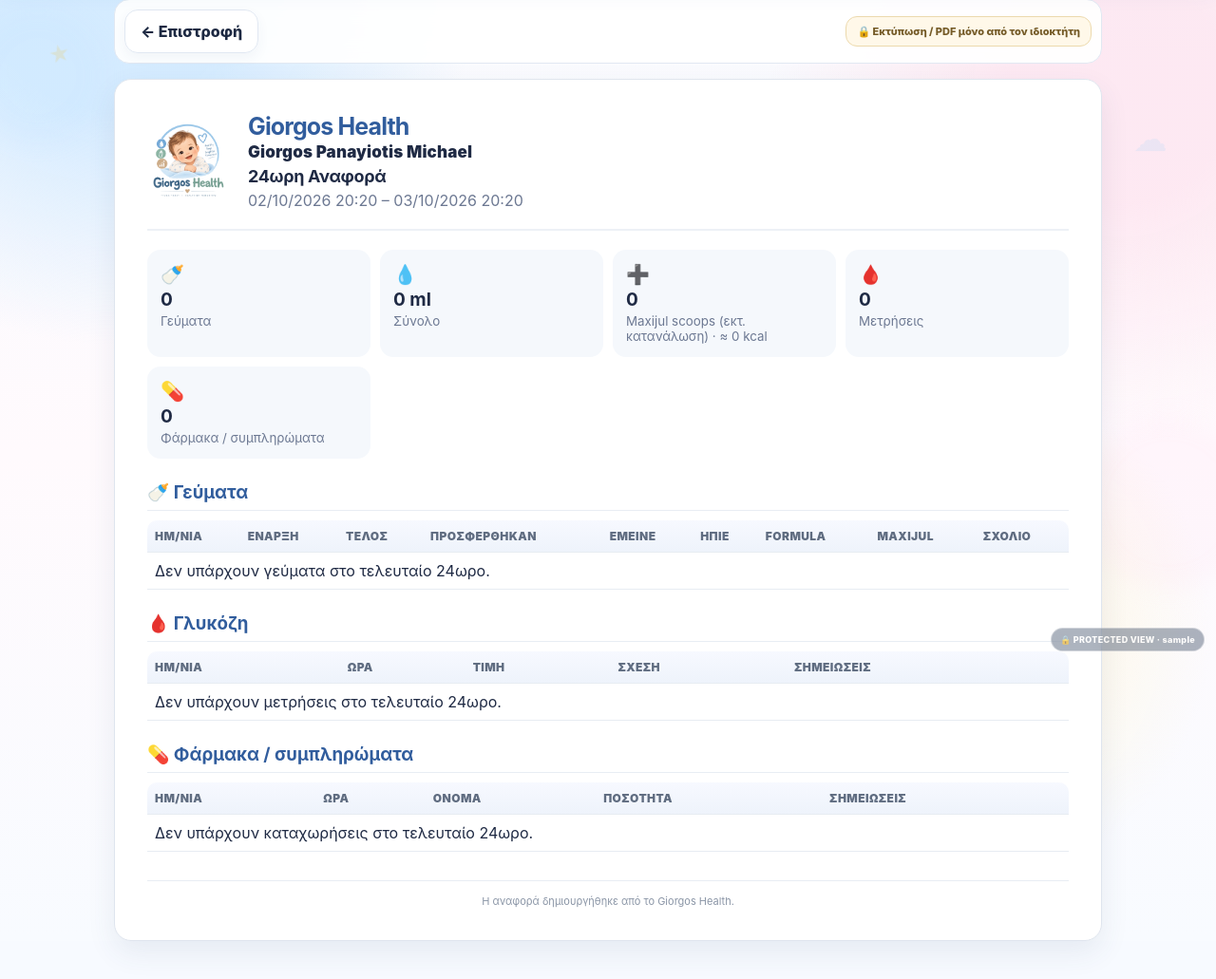
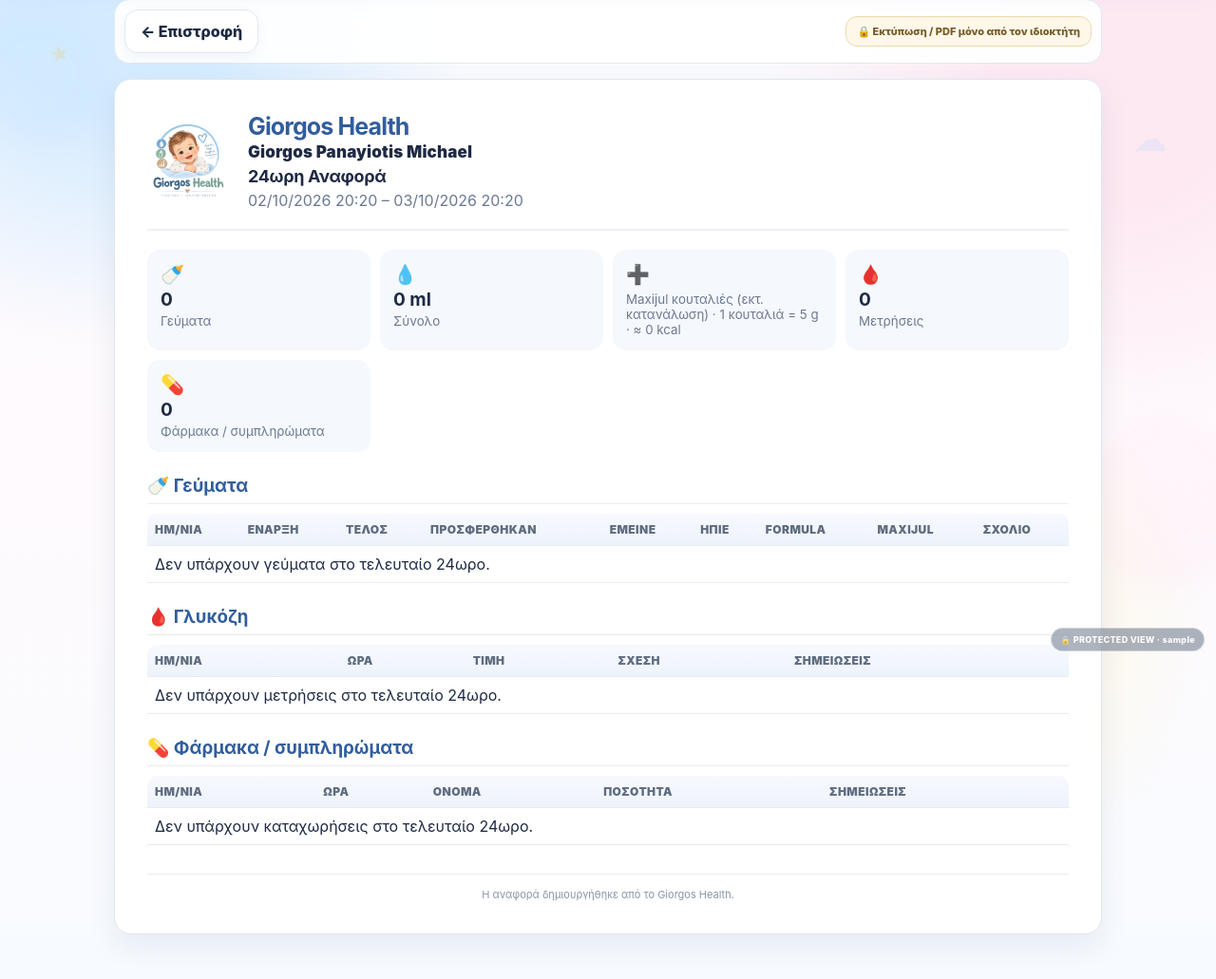
Before and after one commit to MichalisMichael26/giorgos-health, a Django app: page /report/24h/ in a window 1280 px wide. Shown: the part 100-1131 px from the top of the page at 95% size. After the commit the page ends 1090 px from the top, so only its background shows below. Run offline with Django 5.2, Linux system fonts and the light colour scheme; the visitor is signed in with stand-in values (Sample User, id 1); data comes from the database, SQL or seed files in the repository; data that the repository does not hold is empty; parts of the project's set-up code (start-up, migrations or seed data) failed here and were passed over.

Commit message:
Use 5 g Maxijul spoon wording consistently

```diff
--- a/templates/reports/report_24h_preview.html
+++ b/templates/reports/report_24h_preview.html
@@ -29,7 +29,7 @@
         <section class="report-summary-grid">
             <div><span>🍼</span><strong>{{ meals|length }}</strong><small>Γεύματα</small></div>
             <div><span>💧</span><strong>{{ total_ml }} ml</strong><small>Σύνολο</small></div>
-            <div><span>➕</span><strong>{{ maxijul_24h.total_scoops|floatformat:"-2" }}</strong><small>Maxijul scoops (εκτ. κατανάλωση) · ≈ {{ maxijul_24h.kcal|floatformat:"-1" }} kcal</small></div>
+            <div><span>➕</span><strong>{{ maxijul_24h.total_κουταλιές|floatformat:"-2" }}</strong><small>Maxijul κουταλιές (εκτ. κατανάλωση) · 1 κουταλιά = 5 g · ≈ {{ maxijul_24h.kcal|floatformat:"-1" }} kcal</small></div>
             <div><span>🩸</span><strong>{{ glucose|length }}</strong><small>Μετρήσεις</small></div>
             <div><span>💊</span><strong>{{ medications|length }}</strong><small>Φάρμακα / συμπληρώματα</small></div>
         </section>
```
